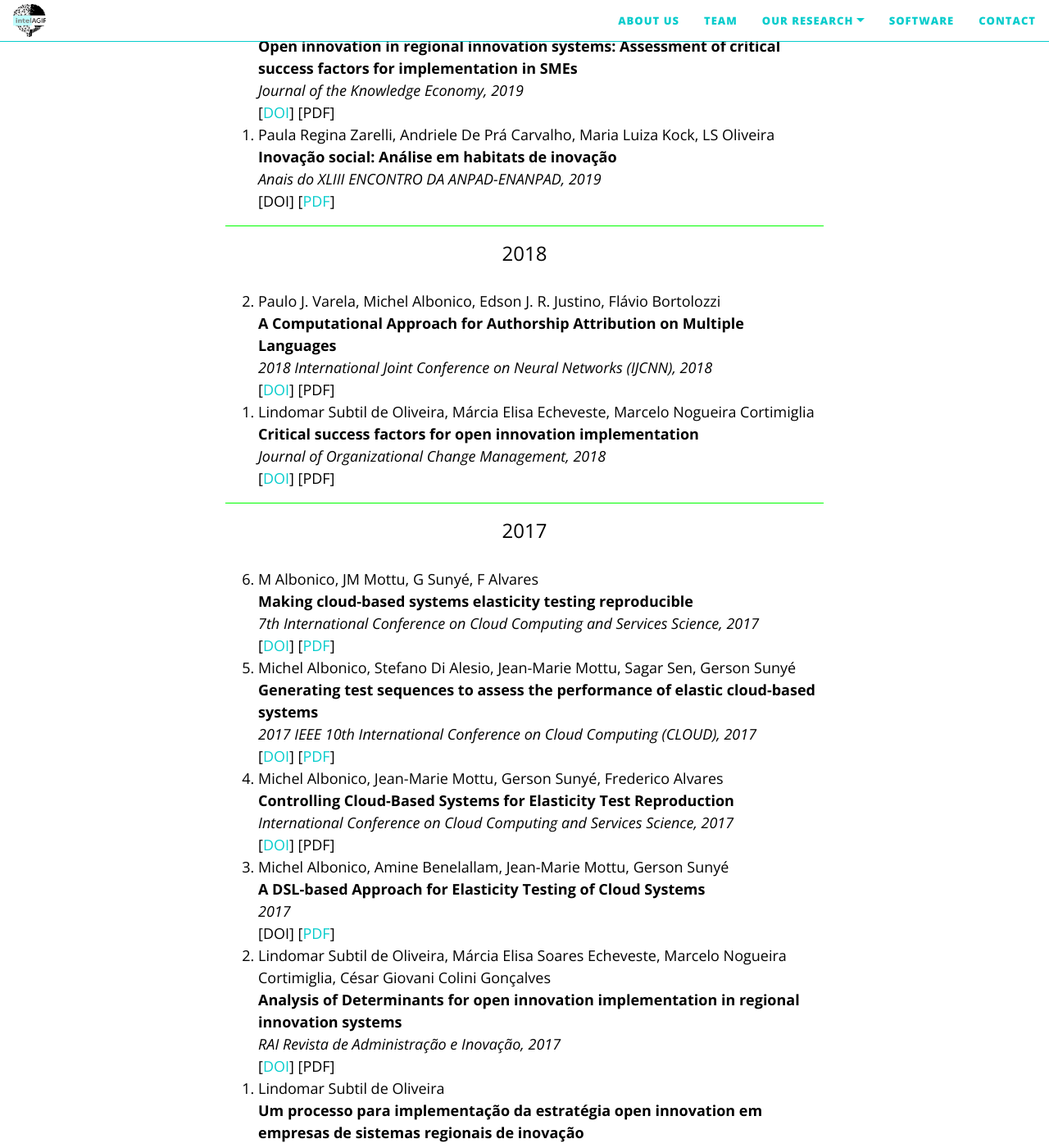
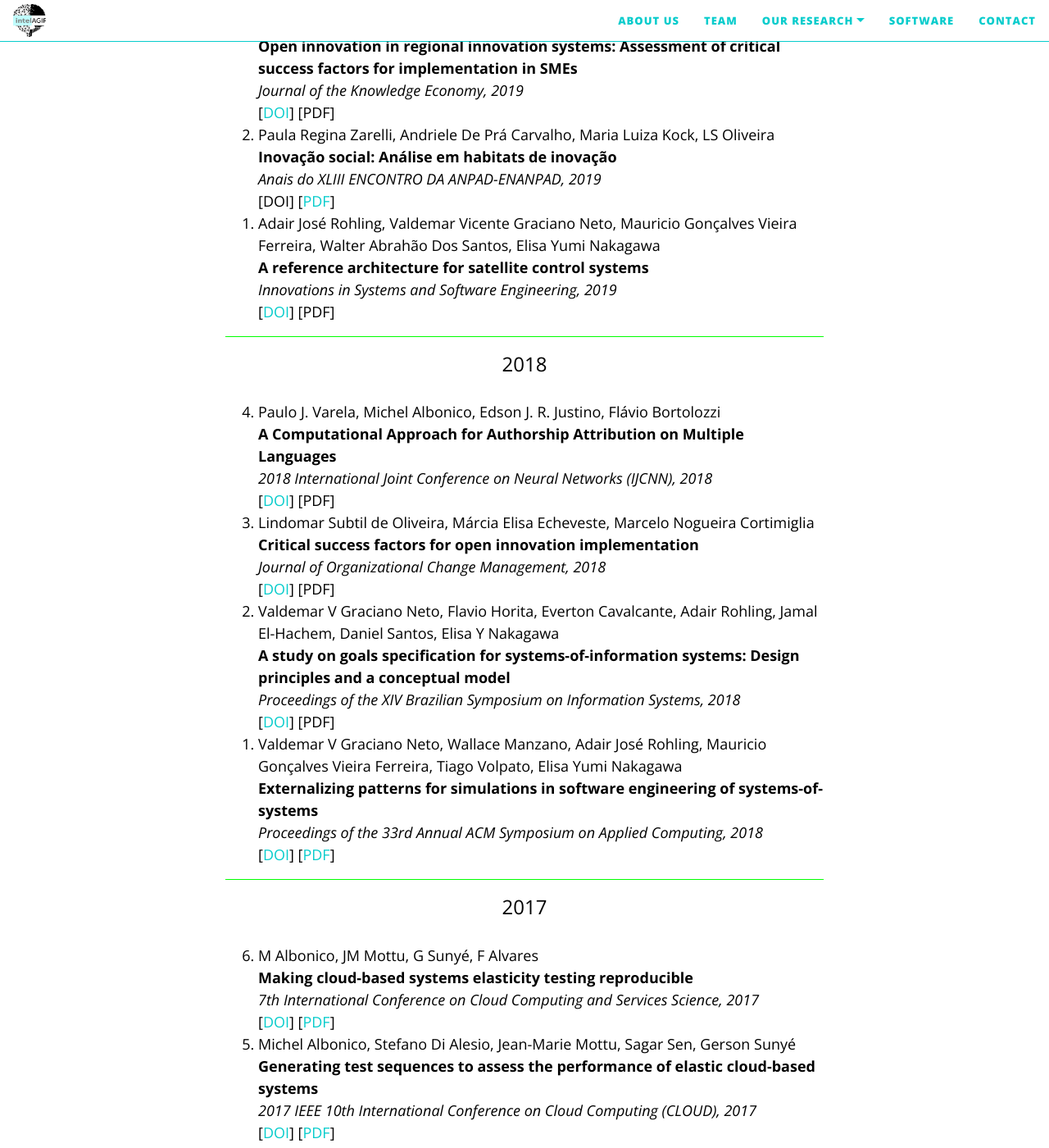
Before and after one commit to IntelAgir-Research-Group/intelagir-research-group.github.io, a Jekyll site: the page built from pages/publications.md, in a window 1280 px wide and 1400 px high, scrolled down 1968 px. Shown: the whole window at 82% size. Built offline with Jekyll 4.4.1, drawn with Linux system fonts in a browser that asks for light colours; nearby versions of some CDN libraries.

Commit message:
Update publications.md

```diff
--- a/pages/publications.md
+++ b/pages/publications.md
@@ -340,5 +340,33 @@ publications:
     year: 2006
     type: conference
 
+
+
+
+
+  - title: "A study on goals specification for systems-of-information systems: Design principles and a conceptual model"
+    authors: Valdemar V Graciano Neto, Flavio Horita, Everton Cavalcante, Adair Rohling, Jamal El-Hachem, Daniel Santos, Elisa Y Nakagawa
+    venue: "Proceedings of the XIV Brazilian Symposium on Information Systems"
+    doi: https://doi.org/10.1145/3229345.3229369
+    url: #
+    year: 2018
+    type: conference
+
+  - title: "A reference architecture for satellite control systems"
+    authors: Adair José Rohling, Valdemar Vicente Graciano Neto, Mauricio Gonçalves Vieira Ferreira, Walter Abrahão Dos Santos, Elisa Yumi Nakagawa
+    venue: "Innovations in Systems and Software Engineering"
+    doi: https://doi.org/10.1007/s11334-019-00322-w
+    url: #
+    year: 2019
+    type: conference
+
+  - title: "Externalizing patterns for simulations in software engineering of systems-of-systems"
+    authors: Valdemar V Graciano Neto, Wallace Manzano, Adair José Rohling, Mauricio Gonçalves Vieira Ferreira, Tiago Volpato, Elisa Yumi Nakagawa
+    venue: "Proceedings of the 33rd Annual ACM Symposium on Applied Computing"
+    doi: https://doi.org/10.1145/3167132.3167313
+    url: http://mtc-m21c.sid.inpe.br/col/sid.inpe.br/mtc-m21c/2018/08.06.15.57/doc/graciano%20neto_externalizing.pdf
+    year: 2018
+    type: conference
+
 ---
 All the other research will be added soon!
```
